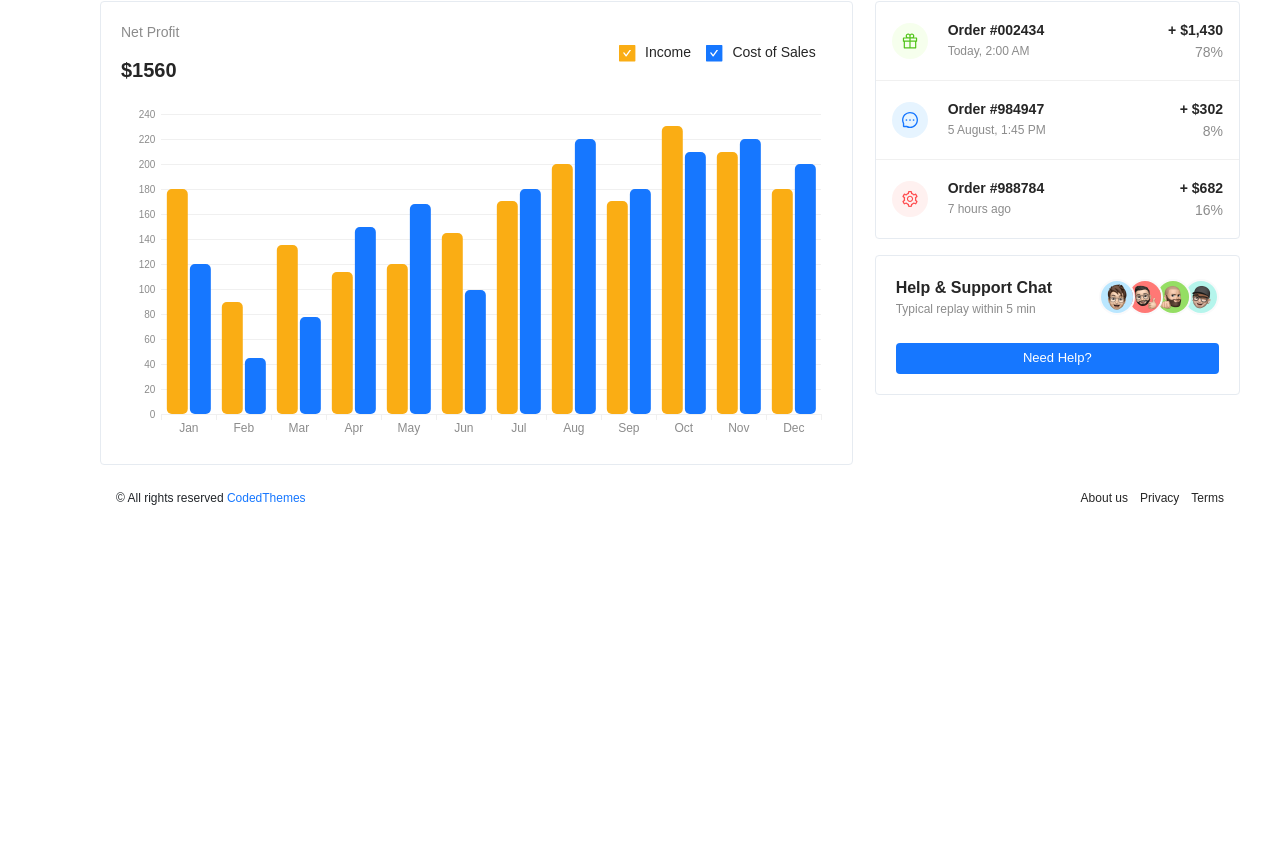
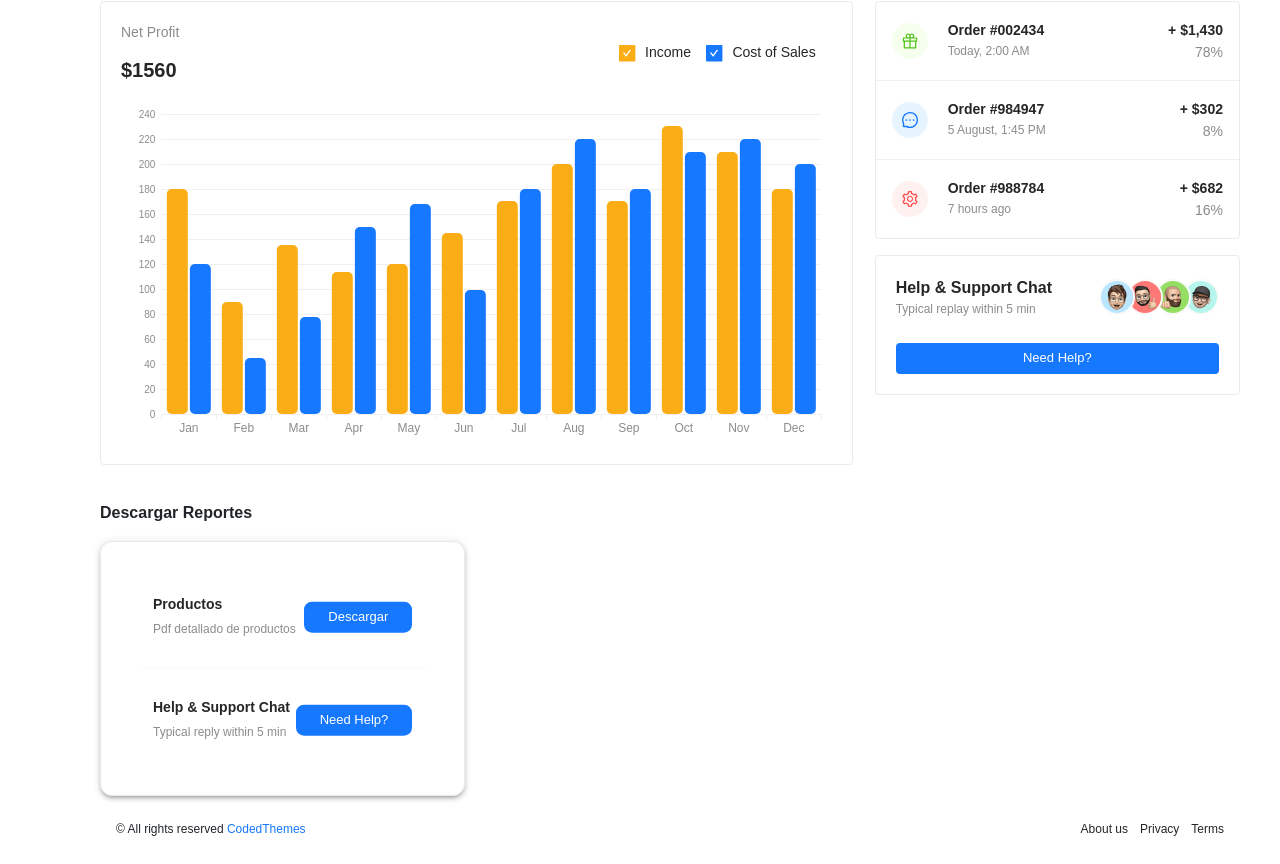
Before and after one commit to DevJuanP/Importadora_Brice_Front, a React app in the folder src/: page /dashboard/default in a window 1280 px wide. Shown: the part 1539-2403 px from the top of the page. Before the commit the page ends 2072 px from the top, so only its background shows below. Built offline with nearby package versions, Linux system fonts and the light colour scheme; no server answers; the HTML template or start-up script is replaced by a standard one.

Commit message:
agregué botones de desarga

```diff
--- a/src/main.jsx
+++ b/src/main.jsx
@@ -21,7 +21,7 @@ import Loadable from './components/Loadable.jsx'
 import ProductList from './components/ProductList/ProductList.jsx'
 
 const DashboardDefault = Loadable(
-  lazy(() => import('./pages/dashboard/Default.jsx'))
+  lazy(() => import('./pages/dashboard/default.jsx'))
 )
 const Typography = Loadable(
   lazy(() => import('./pages/component-overview/typography.jsx'))
--- a/src/pages/dashboard/default.jsx
+++ b/src/pages/dashboard/default.jsx
@@ -1,42 +1,45 @@
 // material-ui
-import Avatar from '@mui/material/Avatar';
-import AvatarGroup from '@mui/material/AvatarGroup';
-import Button from '@mui/material/Button';
-import Grid from '@mui/material/Grid';
-import List from '@mui/material/List';
-import ListItem from '@mui/material/ListItem';
-import ListItemAvatar from '@mui/material/ListItemAvatar';
-import ListItemButton from '@mui/material/ListItemButton';
-import ListItemText from '@mui/material/ListItemText';
-import Stack from '@mui/material/Stack';
-import Typography from '@mui/material/Typography';
-import Box from '@mui/material/Box';
+import Avatar from '@mui/material/Avatar'
+import AvatarGroup from '@mui/material/AvatarGroup'
+import Button from '@mui/material/Button'
+import Grid from '@mui/material/Grid'
+import List from '@mui/material/List'
+import ListItem from '@mui/material/ListItem'
+import ListItemAvatar from '@mui/material/ListItemAvatar'
+import ListItemButton from '@mui/material/ListItemButton'
+import ListItemText from '@mui/material/ListItemText'
+import Stack from '@mui/material/Stack'
+import Typography from '@mui/material/Typography'
+import Box from '@mui/material/Box'
+import Divider from '@mui/material/Divider'
 
 // project imports
-import MainCard from '../../components/MainCard.jsx';
-import AnalyticEcommerce from '../../components/cards/statistics/AnalyticEcommerce.jsx';
-import MonthlyBarChart from '../../sections/dashboard/default/MonthlyBarChart.jsx';
-import ReportAreaChart from '../../sections/dashboard/default/ReportAreaChart.jsx';
-import UniqueVisitorCard from '../../sections/dashboard/default/UniqueVisitorCard.jsx';
-import SaleReportCard from '../../sections/dashboard/default/SaleReportCard.jsx';
-import OrdersTable from '../../sections/dashboard/default/OrdersTable.jsx';
+import MainCard from '../../components/MainCard.jsx'
+import AnalyticEcommerce from '../../components/cards/statistics/AnalyticEcommerce.jsx'
+import MonthlyBarChart from '../../sections/dashboard/default/MonthlyBarChart.jsx'
+import ReportAreaChart from '../../sections/dashboard/default/ReportAreaChart.jsx'
+import UniqueVisitorCard from '../../sections/dashboard/default/UniqueVisitorCard.jsx'
+import SaleReportCard from '../../sections/dashboard/default/SaleReportCard.jsx'
+import OrdersTable from '../../sections/dashboard/default/OrdersTable.jsx'
 
 // assets
-import GiftOutlined from '@ant-design/icons/GiftOutlined';
-import MessageOutlined from '@ant-design/icons/MessageOutlined';
-import SettingOutlined from '@ant-design/icons/SettingOutlined';
+import GiftOutlined from '@ant-design/icons/GiftOutlined'
+import MessageOutlined from '@ant-design/icons/MessageOutlined'
+import SettingOutlined from '@ant-design/icons/SettingOutlined'
 
-import avatar1 from '../../assets/images/users/avatar-1.png';
-import avatar2 from '../../assets/images/users/avatar-2.png';
-import avatar3 from '../../assets/images/users/avatar-3.png';
-import avatar4 from '../../assets/images/users/avatar-4.png';
+import avatar1 from '../../assets/images/users/avatar-1.png'
+import avatar2 from '../../assets/images/users/avatar-2.png'
+import avatar3 from '../../assets/images/users/avatar-3.png'
+import avatar4 from '../../assets/images/users/avatar-4.png'
+import { Alert } from 'bootstrap/dist/js/bootstrap.bundle.min.js'
+import axios from 'axios'
 
 // avatar style
 const avatarSX = {
   width: 36,
   height: 36,
-  fontSize: '1rem'
-};
+  fontSize: '1rem',
+}
 
 // action style
 const actionSX = {
@@ -45,8 +48,31 @@ const actionSX = {
   top: 'auto',
   right: 'auto',
   alignSelf: 'flex-start',
-  transform: 'none'
-};
+  transform: 'none',
+}
+//reportes
+
+const handleReportDownload = async () => {
+  try {
+    const response = await axios.get('http://localhost:4000/report/productos', {
+      responseType: 'blob', // importante para descargar archivos
+    } )
+
+    const url = window.URL.createObjectURL(new Blob([response.data]))
+    const link = document.createElement('a')
+    link.href = url
+    link.download = 'reporte_productos.pdf' // nombre del archivo
+    document.body.appendChild(link)
+    link.click()
+    document.body.removeChild(link)
+    link.remove()
+  } catch (error) {
+    console.error('Error downloading report:', error)
+    Alert('Failed to download report. Please try again later.')
+  }
+}
+
+
 
 // ==============================|| DASHBOARD - DEFAULT ||============================== //
 
@@ -58,18 +84,45 @@ export default function DashboardDefault() {
         <Typography variant="h5">Dashboard</Typography>
       </Grid>
       <Grid size={{ xs: 12, sm: 6, md: 4, lg: 3 }}>
-        <AnalyticEcommerce title="Total Page Views" count="4,42,236" percentage={59.3} extra="35,000" />
+        <AnalyticEcommerce
+          title="Total Page Views"
+          count="4,42,236"
+          percentage={59.3}
+          extra="35,000"
+        />
       </Grid>
       <Grid size={{ xs: 12, sm: 6, md: 4, lg: 3 }}>
-        <AnalyticEcommerce title="Total Users" count="78,250" percentage={70.5} extra="8,900" />
+        <AnalyticEcommerce
+          title="Total Users"
+          count="78,250"
+          percentage={70.5}
+          extra="8,900"
+        />
       </Grid>
       <Grid size={{ xs: 12, sm: 6, md: 4, lg: 3 }}>
-        <AnalyticEcommerce title="Total Order" count="18,800" percentage={27.4} isLoss color="warning" extra="1,943" />
+        <AnalyticEcommerce
+          title="Total Order"
+          count="18,800"
+          percentage={27.4}
+          isLoss
+          color="warning"
+          extra="1,943"
+        />
       </Grid>
       <Grid size={{ xs: 12, sm: 6, md: 4, lg: 3 }}>
-        <AnalyticEcommerce title="Total Sales" count="35,078" percentage={27.4} isLoss color="warning" extra="20,395" />
+        <AnalyticEcommerce
+          title="Total Sales"
+          count="35,078"
+          percentage={27.4}
+          isLoss
+          color="warning"
+          extra="20,395"
+        />
       </Grid>
-      <Grid sx={{ display: { sm: 'none', md: 'block', lg: 'none' } }} size={{ md: 8 }} />
+      <Grid
+        sx={{ display: { sm: 'none', md: 'block', lg: 'none' } }}
+        size={{ md: 8 }}
+      />
       {/* row 2 */}
       <Grid size={{ xs: 12, md: 7, lg: 8 }}>
         <UniqueVisitorCard />
@@ -151,8 +204,11 @@ export default function DashboardDefault() {
                 py: 1.5,
                 px: 2,
                 '& .MuiAvatar-root': avatarSX,
-                '& .MuiListItemSecondaryAction-root': { ...actionSX, position: 'relative' }
-              }
+                '& .MuiListItemSecondaryAction-root': {
+                  ...actionSX,
+                  position: 'relative',
+                },
+              },
             }}
           >
             <ListItem
@@ -170,11 +226,18 @@ export default function DashboardDefault() {
               }
             >
               <ListItemAvatar>
-                <Avatar sx={{ color: 'success.main', bgcolor: 'success.lighter' }}>
+                <Avatar
+                  sx={{ color: 'success.main', bgcolor: 'success.lighter' }}
+                >
                   <GiftOutlined />
                 </Avatar>
               </ListItemAvatar>
-              <ListItemText primary={<Typography variant="subtitle1">Order #002434</Typography>} secondary="Today, 2:00 AM" />
+              <ListItemText
+                primary={
+                  <Typography variant="subtitle1">Order #002434</Typography>
+                }
+                secondary="Today, 2:00 AM"
+              />
             </ListItem>
             <ListItem
               component={ListItemButton}
@@ -191,11 +254,18 @@ export default function DashboardDefault() {
               }
             >
               <ListItemAvatar>
-                <Avatar sx={{ color: 'primary.main', bgcolor: 'primary.lighter' }}>
+                <Avatar
+                  sx={{ color: 'primary.main', bgcolor: 'primary.lighter' }}
+                >
                   <MessageOutlined />
                 </Avatar>
               </ListItemAvatar>
-              <ListItemText primary={<Typography variant="subtitle1">Order #984947</Typography>} secondary="5 August, 1:45 PM" />
+              <ListItemText
+                primary={
+                  <Typography variant="subtitle1">Order #984947</Typography>
+                }
+                secondary="5 August, 1:45 PM"
+              />
             </ListItem>
             <ListItem
               component={ListItemButton}
@@ -215,7 +285,12 @@ export default function DashboardDefault() {
                   <SettingOutlined />
                 </Avatar>
               </ListItemAvatar>
-              <ListItemText primary={<Typography variant="subtitle1">Order #988784</Typography>} secondary="7 hours ago" />
+              <ListItemText
+                primary={
+                  <Typography variant="subtitle1">Order #988784</Typography>
+                }
+                secondary="7 hours ago"
+              />
             </ListItem>
           </List>
         </MainCard>
@@ -233,7 +308,9 @@ export default function DashboardDefault() {
                 </Stack>
               </Grid>
               <Grid>
-                <AvatarGroup sx={{ '& .MuiAvatar-root': { width: 32, height: 32 } }}>
+                <AvatarGroup
+                  sx={{ '& .MuiAvatar-root': { width: 32, height: 32 } }}
+                >
                   <Avatar alt="Remy Sharp" src={avatar1} />
                   <Avatar alt="Travis Howard" src={avatar2} />
                   <Avatar alt="Cindy Baker" src={avatar3} />
@@ -241,12 +318,94 @@ export default function DashboardDefault() {
                 </AvatarGroup>
               </Grid>
             </Grid>
-            <Button size="small" variant="contained" sx={{ textTransform: 'capitalize' }}>
+            <Button
+              size="small"
+              variant="contained"
+              sx={{ textTransform: 'capitalize' }}
+            >
               Need Help?
             </Button>
           </Stack>
         </MainCard>
       </Grid>
+
+      <Grid size={{ xs: 12, md: 5, lg: 4 }}>
+        {/*titulo*/}
+        <Grid container alignItems="center" justifyContent="space-between">
+          <Grid>
+            <Typography variant="h5">Descargar Reportes</Typography>
+          </Grid>
+          <Grid />
+        </Grid>
+        {/*List*/}
+        <MainCard
+          sx={{
+            mt: 2,
+            p: 2,
+            borderRadius: 3,
+            boxShadow: 3,
+          }}
+        >
+          <List
+            component="nav"
+            disablePadding
+            sx={{
+              '& .MuiListItem-root': {
+                p: 2,
+                borderRadius: 2,
+                transition: 'background-color 0.2s ease',
+                '&:hover': {
+                  backgroundColor: 'action.hover',
+                },
+              },
+              '& .MuiButton-root': {
+                borderRadius: 2,
+                textTransform: 'none',
+                px: 3,
+              },
+              '& .MuiDivider-root': {
+                my: 1.5,
+              },
+            }}
+          >
+            <ListItem
+              secondaryAction={
+                <Button variant="contained" size="small" onClick={handleReportDownload}>
+                  Descargar
+                </Button>
+              }
+            >
+              <Stack spacing={0.5}>
+                <Typography variant="subtitle1" fontWeight={600}>
+                  Productos
+                </Typography>
+                <Typography variant="caption" color="text.secondary">
+                  Pdf detallado de productos
+                </Typography>
+              </Stack>
+            </ListItem>
+
+            <Divider />
+
+            <ListItem
+              secondaryAction={
+                <Button variant="contained" size="small">
+                  Need Help?
+                </Button>
+              }
+            >
+              <Stack spacing={0.5}>
+                <Typography variant="subtitle1" fontWeight={600}>
+                  Help & Support Chat
+                </Typography>
+                <Typography variant="caption" color="text.secondary">
+                  Typical reply within 5 min
+                </Typography>
+              </Stack>
+            </ListItem>
+          </List>
+        </MainCard>
+      </Grid>
     </Grid>
-  );
+  )
 }
```
